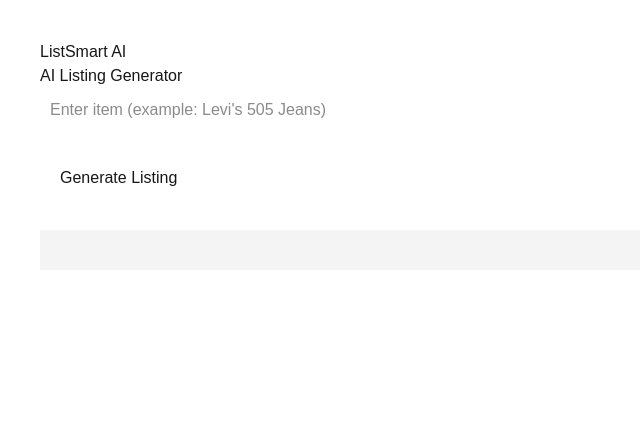
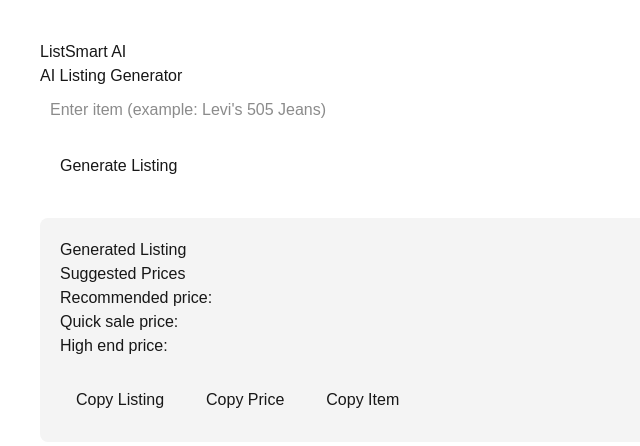
Before and after one commit to pman2171/listsmart-ai, a Next.js app: page / in a window 1280 px wide. Shown: the top 446 px of the page, without its empty margins (0-640 px from the left). Built offline with nearby package versions, Linux system fonts and the light colour scheme.

Commit message:
upgrade listing tool

```diff
--- a/app/page.tsx
+++ b/app/page.tsx
@@ -5,15 +5,20 @@
 export default function Home() {
   const [item, setItem] = useState("");
   const [result, setResult] = useState("");
+  const [price, setPrice] = useState("");
+  const [quickPrice, setQuickPrice] = useState("");
+  const [highPrice, setHighPrice] = useState("");
 
   function generateListing() {
-    const title = `🔥 ${item} – Great Condition – Fast Shipping`;
-    const description = `
-Title: ${title}
+    const cleanItem = item.trim();
+    if (!cleanItem) return;
+
+    const title = `${cleanItem} Great Condition Fast Shipping`;
+    const description = `Title: ${title}
 
 Description:
 Great pre-owned condition.
-Item: ${item}
+Item: ${cleanItem}
 Carefully inspected and ready to ship.
 
 Ships fast from the USA.
@@ -22,14 +27,21 @@
 ✔ eBay
 ✔ Mercari
 ✔ Poshmark
-✔ Depop
-`;
+✔ Depop`;
 
     setResult(description);
+    setPrice("$39.99");
+    setQuickPrice("$29.99");
+    setHighPrice("$49.99");
+  }
+
+  async function copyText(text: string) {
+    await navigator.clipboard.writeText(text);
+    alert("Copied");
   }
 
   return (
-    <div style={{ padding: "40px", fontFamily: "Arial" }}>
+    <div style={{ padding: "40px", fontFamily: "Arial", maxWidth: "900px" }}>
       <h1>ListSmart AI</h1>
       <p>AI Listing Generator</p>
 
@@ -38,19 +50,54 @@
         placeholder="Enter item (example: Levi's 505 Jeans)"
         value={item}
         onChange={(e) => setItem(e.target.value)}
-        style={{ width: "300px", padding: "10px" }}
+        style={{ width: "320px", padding: "10px", marginBottom: "12px" }}
       />
 
-      <br />
       <br />
 
       <button onClick={generateListing} style={{ padding: "10px 20px" }}>
         Generate Listing
       </button>
 
-      <pre style={{ marginTop: "30px", background: "#f4f4f4", padding: "20px" }}>
-        {result}
-      </pre>
+      <div
+        style={{
+          marginTop: "30px",
+          background: "#f4f4f4",
+          padding: "20px",
+          borderRadius: "8px",
+        }}
+      >
+        <h3>Generated Listing</h3>
+        <pre style={{ whiteSpace: "pre-wrap" }}>{result}</pre>
+
+        <h3>Suggested Prices</h3>
+        <p>Recommended price: {price}</p>
+        <p>Quick sale price: {quickPrice}</p>
+        <p>High end price: {highPrice}</p>
+
+        <div style={{ marginTop: "20px" }}>
+          <button
+            onClick={() => copyText(result)}
+            style={{ marginRight: "10px", padding: "10px 16px" }}
+          >
+            Copy Listing
+          </button>
+
+          <button
+            onClick={() => copyText(price)}
+            style={{ marginRight: "10px", padding: "10px 16px" }}
+          >
+            Copy Price
+          </button>
+
+          <button
+            onClick={() => copyText(item)}
+            style={{ padding: "10px 16px" }}
+          >
+            Copy Item
+          </button>
+        </div>
+      </div>
     </div>
   );
 }
```
